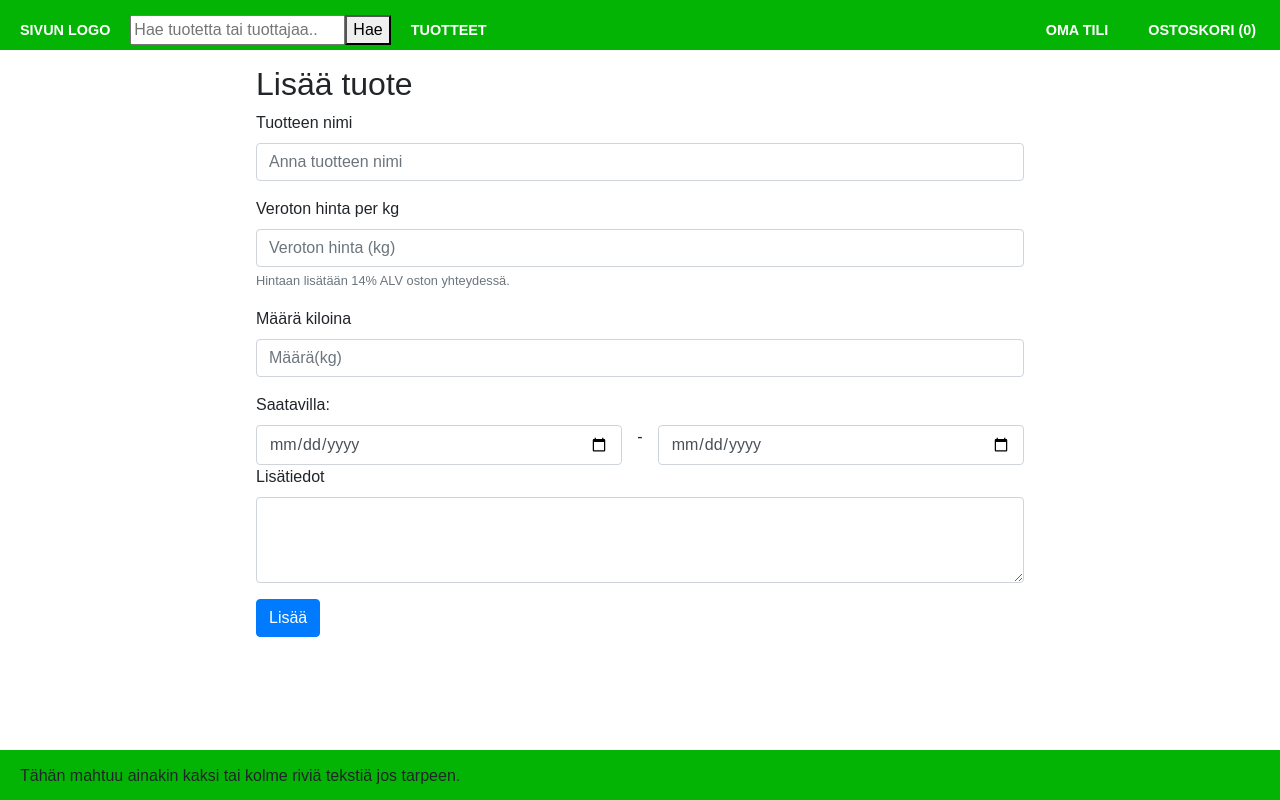
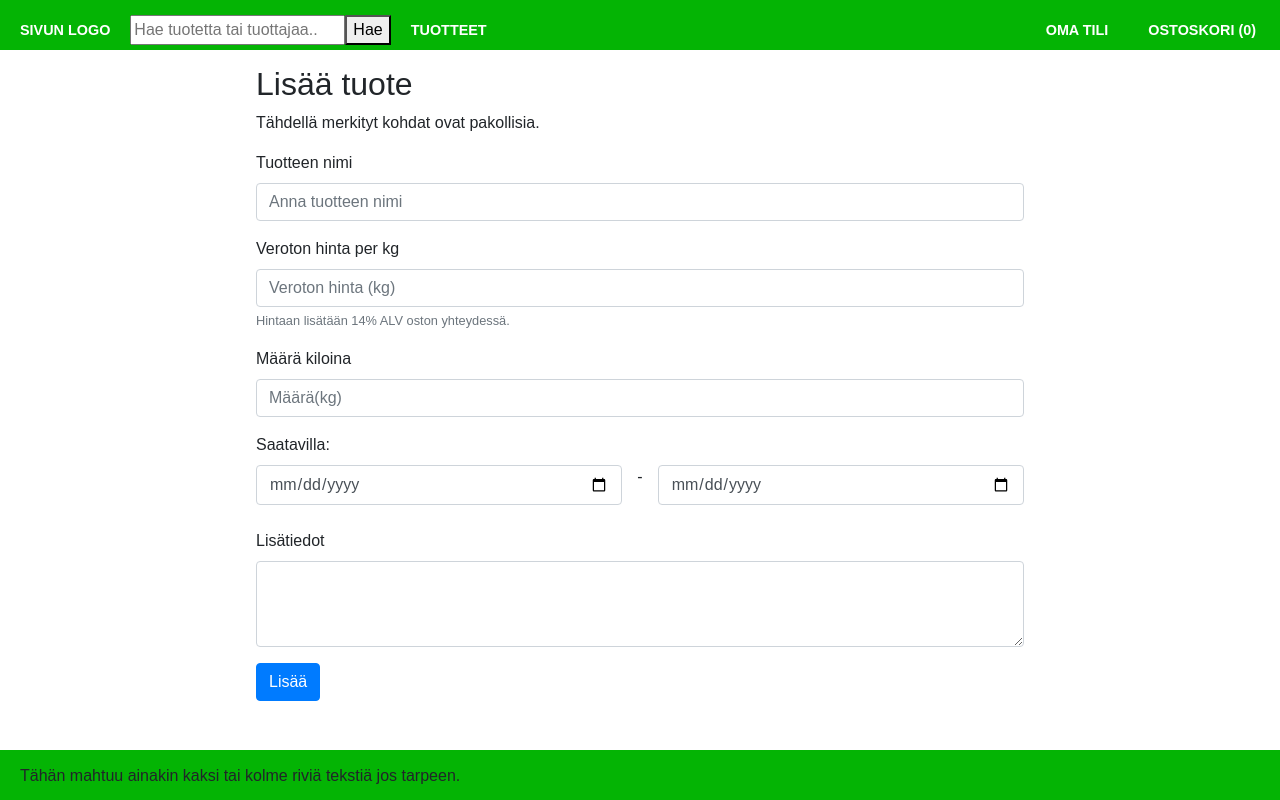
Before and after one commit to jnyste/lahiruoka, a React (Create React App) app in the folder frontend/: page /tuotelisays in a window 1280 px wide. Built offline with nearby package versions, Linux system fonts and the light colour scheme.

Commit message:
AddProduct.js: Add "required"-classname to divs with mandatory info so that the fields are highlighted.

```diff
--- a/frontend/src/AddProduct.js
+++ b/frontend/src/AddProduct.js
@@ -7,23 +7,26 @@ class AddProduct extends Component {
         return (
             <div className="product-add-form">
                 <h2>Lisää tuote</h2>
+                <p>Tähdellä merkityt kohdat ovat pakollisia.</p>
                 <form>
-                    <div className="form-group">
+                    <div className="form-group required">
                         <label htmlFor="exampleProductName">Tuotteen nimi</label>
                         <input type="text" className="form-control" id="exampleProductName"
                                placeholder="Anna tuotteen nimi"/>
                     </div>
-                    <div className="form-group">
+                    <div className="form-group  required">
                         <label htmlFor="examplePrice">Veroton hinta per kg</label>
                         <input type="text" className="form-control" id="examplePrice" placeholder="Veroton hinta (kg)"/>
                         <small id="priceHelp" className="form-text text-muted">Hintaan lisätään 14% ALV oston yhteydessä.
                         </small>
                     </div>
-                    <div className="form-group">
+                    <div className="form-group  required">
                         <label htmlFor="exampleAmount">Määrä kiloina</label>
                         <input type="text" className="form-control" id="exampleAmount" placeholder="Määrä(kg)"/>
                     </div>
-                    <label htmlFor="exampleAmount">Saatavilla:</label>
+                    <div className="required">
+                        <label htmlFor="exampleAmount">Saatavilla:</label>
+                    </div>
                     <div className="row">
                         <div className="col">
                             <input type="date" className="form-control" />
@@ -33,7 +36,7 @@ class AddProduct extends Component {
                             <input type="date" className="form-control" />
                         </div>
                     </div>
-
+                    <br />
                     <div className="form-group">
                         <label htmlFor="exampleInfo">Lisätiedot</label>
                         <textarea className="form-control" id="exampleFormControlTextarea1" rows="3"></textarea>
```
